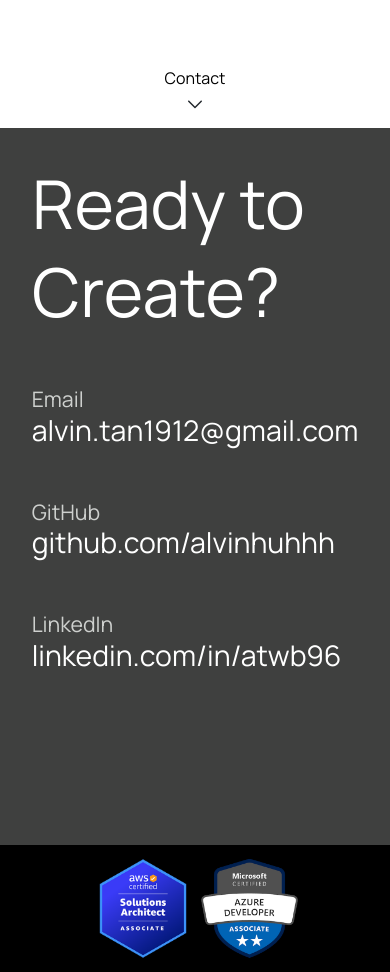
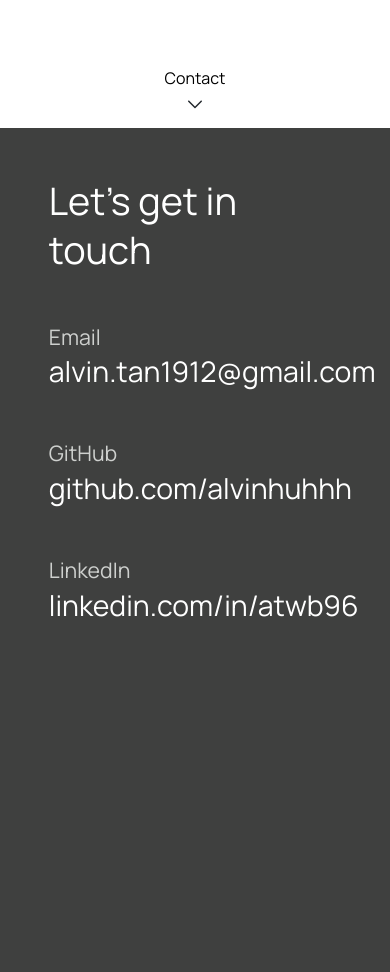
Before and after one commit to alvinhuhhh/alvinhuhhh.github.io, an Angular app: page / in a window 390 px wide. Shown: the part 1560-2532 px from the top of the page. Built offline with nearby package versions, Linux system fonts and the light colour scheme.

Commit message:
redesign contact page

```diff
--- a/src/app/contact/contact.component.html
+++ b/src/app/contact/contact.component.html
@@ -2,9 +2,8 @@
   <div class="content">
     <div class="left">
       <div class="left-content">
-        <h1>Ready to Create?</h1>
         <div class="motif">
-          <h5>Let's get in touch</h5>
+          <h3>Let's get in touch</h3>
           <img class="arrow" src="assets/icons/arrow-right-24.svg" />
         </div>
       </div>
@@ -26,9 +25,4 @@
       </div>
     </div>
   </div>
-
-  <div class="footer">
-    <img class="badge" src="assets/aws-saa-certified.png" />
-    <img class="badge" src="assets/microsoft-azure-developer-certified.png" />
-  </div>
 </div>
--- a/src/app/contact/contact.component.scss
+++ b/src/app/contact/contact.component.scss
@@ -6,7 +6,7 @@
   }
 
   .content {
-    height: 85%;
+    height: 100%;
     width: auto;
   }
 
@@ -19,31 +19,21 @@
   }
 
   .left-content {
-    display: flex;
-    flex-direction: column;
-    justify-content: center;
-    align-items: center;
-    padding: 32px 0 0 0;
-  }
-
-  h1 {
-    color: #ffffff;
-    padding-left: 32px;
+    width: 75%;
   }
 
   .motif {
+    padding: 48px 0 24px 0;
+
+    h3 {
+      width: 75%;
+      color: #ffffff;
+      margin: 0;
+    }
+
+    .arrow {
       display: none;
     }
-  h5 {
-    width: 50%;
-    color: #ffffff;
-    text-align: right;
-    margin: 0;
-    padding: 0;
-    padding-right: 8px;
-  }
-  .arrow {
-    height: 50%;
   }
 
   .right {
@@ -55,11 +45,7 @@
   }
 
   .right-content {
-    display: flex;
-    flex-direction: column;
-    justify-content: center;
-    align-items: flex-start;
-    padding: 1%;
+    width: 75%;
   }
 
   .detail {
@@ -67,42 +53,29 @@
     flex-direction: column;
     justify-content: flex-start;
     padding: 24px 0 24px 0;
-  }
-  .detail h5 {
+
+    h5 {
       color: var(--timberwolf);
       text-align: start;
       margin: 0;
-    padding: 0;
-  }
-  .detail h4 {
-    color: #ffffff;
-    margin: 0;
-    padding: 0;
     }
 
-  .footer {
-    height: 15%;
-    width: auto;
-    display: flex;
-    justify-content: center;
-    align-items: center;
-    background-color: #000000;
+    h4 {
+      color: #ffffff;
+      margin: 4px 0 0 0;
     }
-  .badge {
-    height: 80%;
-    margin: 1%;
   }
 }
 
 @media only screen and (min-width: 481px) {
   .page {
-    background-color: var(--onyx);
     height: 100%;
     width: auto;
+    background-color: var(--onyx);
   }
 
   .content {
-    height: 85%;
+    height: 100%;
     width: auto;
     display: flex;
     justify-content: space-around;
@@ -117,29 +90,22 @@
   }
 
   .left-content {
-    height: 90%;
+    height: 75%;
+    width: 100%;
     display: flex;
-    flex-direction: column;
+    flex-direction: row;
     justify-content: center;
-    align-items: flex-end;
+    align-items: center;
     border-right: 1px solid #ffffff;
-    padding: 0 136px 0 0;
-  }
-
-  h1 {
-    width: 50%;
-    color: #ffffff;
-    text-align: right;
   }
 
   .motif {
-    width: auto;
     display: flex;
-    justify-content: flex-end;
+    justify-content: center;
     align-items: center;
     padding-top: 48px;
-  }
-  h5 {
+
+    h3 {
       width: 50%;
       color: #ffffff;
       text-align: right;
@@ -147,8 +113,11 @@
       padding: 0;
       padding-right: 8px;
     }
+
     .arrow {
-    height: 50%;
+      height: auto;
+      margin-left: 24px;
+    }
   }
 
   .right {
@@ -173,29 +142,16 @@
     flex-direction: column;
     justify-content: flex-start;
     padding: 24px 0 24px 0;
-  }
-  .detail h5 {
+
+    h5 {
       color: var(--timberwolf);
       text-align: start;
       margin: 0;
-    padding: 0;
-  }
-  .detail h4 {
-    color: #ffffff;
-    margin: 0;
-    padding: 0;
     }
 
-  .footer {
-    height: 15%;
-    width: auto;
-    display: flex;
-    justify-content: center;
-    align-items: center;
-    background-color: #000000;
-  }
-  .badge {
-    height: 80%;
-    margin: 1%;
+    h4 {
+      color: #ffffff;
+      margin: 4px 0 0 0;
     }
   }
+}
```
Lines whose indentation alone changed are shown as unchanged.
